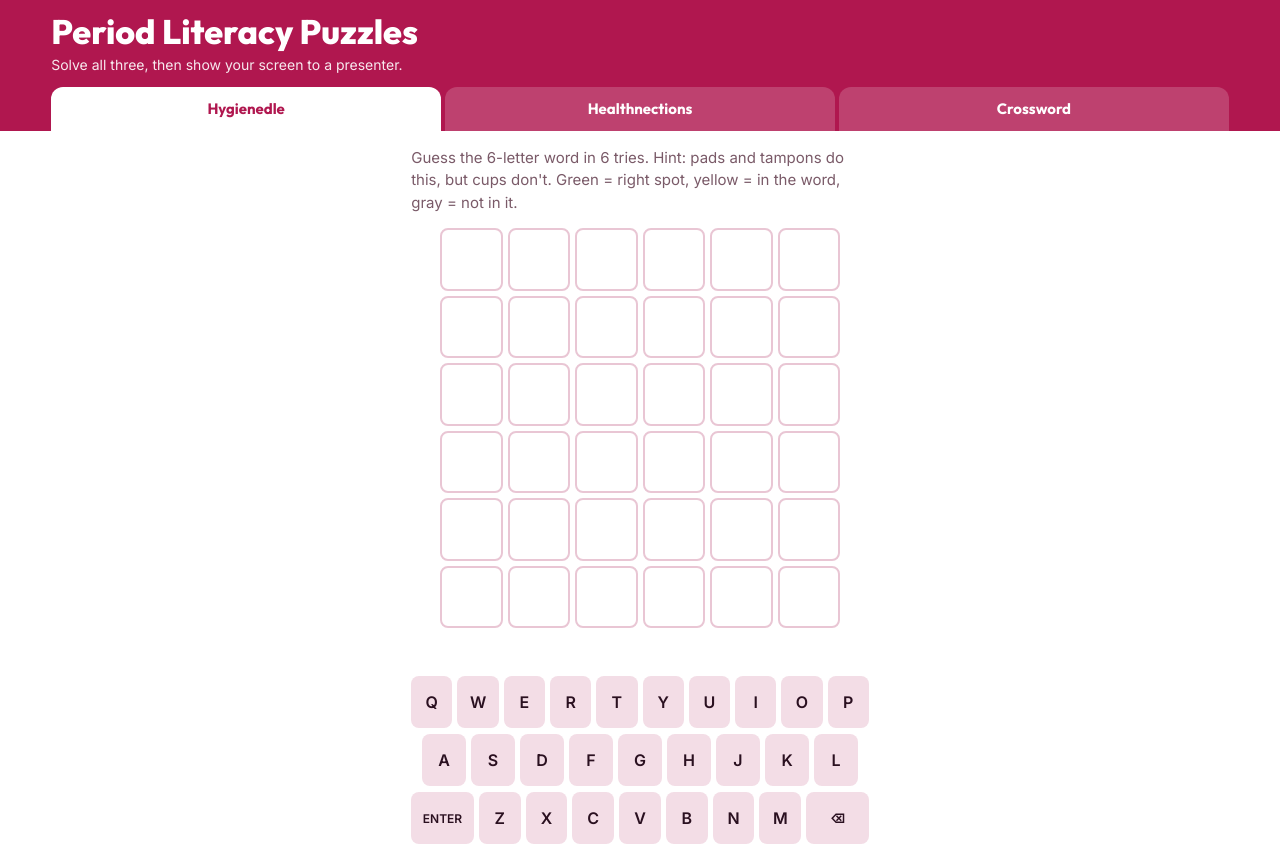
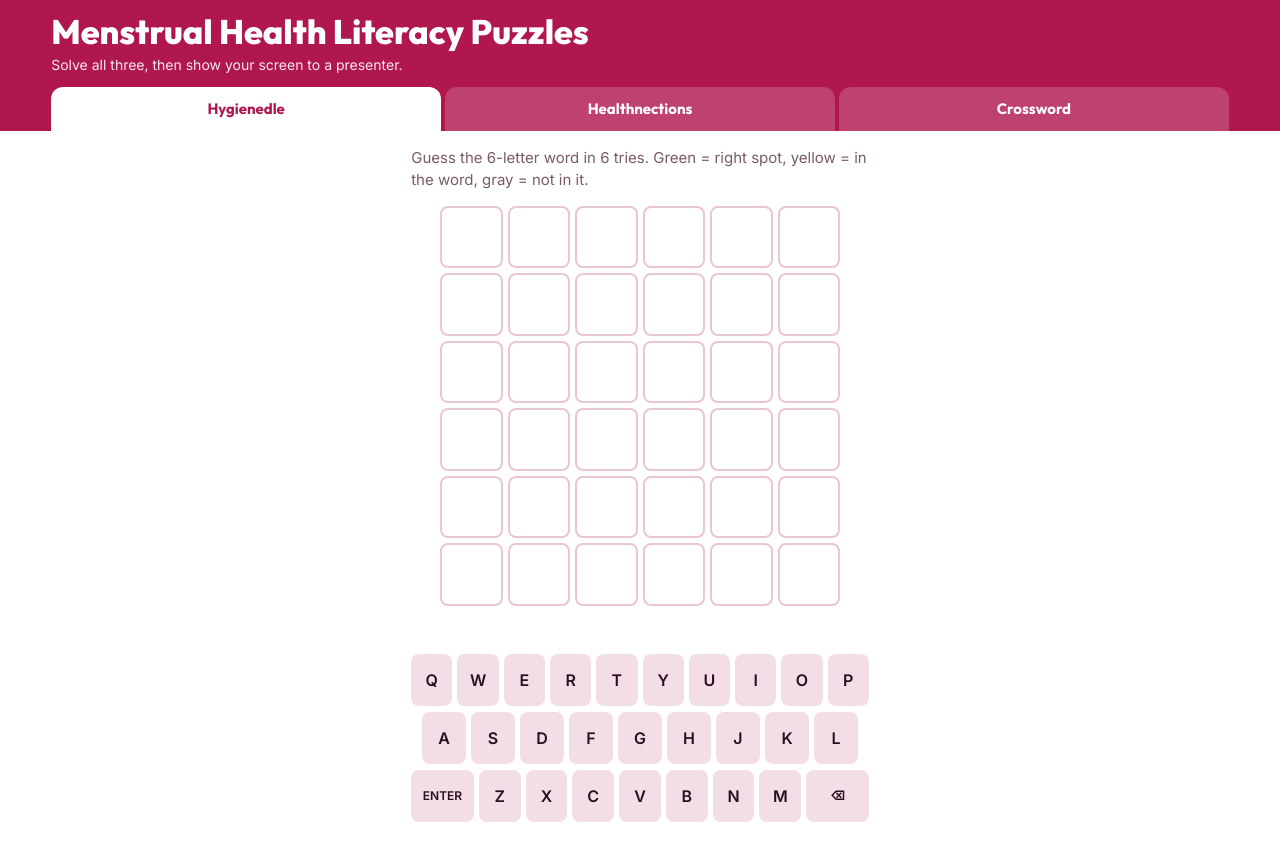
Before and after one commit to srinuths/menstrual-health-puzzles, a plain HTML site: page index.html in a window 1280 px wide. After the commit the page ends 846 px from the top, so only its background shows below. Drawn offline with Linux system fonts and the light colour scheme.

Commit message:
Update index.html

```diff
--- a/index.html
+++ b/index.html
@@ -3,7 +3,7 @@
 <head>
 <meta charset="utf-8">
 <meta name="viewport" content="width=device-width, initial-scale=1">
-<title>Period Literacy Puzzles</title>
+<title>Menstrual Health Literacy Puzzles</title>
 <link rel="preconnect" href="https://fonts.googleapis.com">
 <link href="https://fonts.googleapis.com/css2?family=Outfit:wght@500;700;800&family=Inter:wght@400;600&display=swap" rel="stylesheet">
 <style>
@@ -88,7 +88,7 @@ button:focus-visible{outline:3px solid var(--gold);outline-offset:2px}
 </head>
 <body>
 <header>
-  <h1>Period Literacy Puzzles</h1>
+  <h1>Menstrual Health Literacy Puzzles</h1>
   <p>Solve all three, then show your screen to a presenter.</p>
   <nav role="tablist">
     <button role="tab" data-t="w" aria-selected="true">Hygienedle <span class="ok">✓</span></button>
@@ -98,7 +98,7 @@ button:focus-visible{outline:3px solid var(--gold);outline-offset:2px}
 </header>
 <main>
   <section id="w" class="on">
-    <p class="intro">Guess the 6-letter word in 6 tries. Hint: pads and tampons do this, but cups don't. Green = right spot, yellow = in the word, gray = not in it.</p>
+    <p class="intro">Guess the 6-letter word in 6 tries. Green = right spot, yellow = in the word, gray = not in it.</p>
     <div class="wgrid" id="wgrid"></div>
     <div class="msg" id="wmsg"></div>
     <div class="hintbox" id="whint"></div>
```
